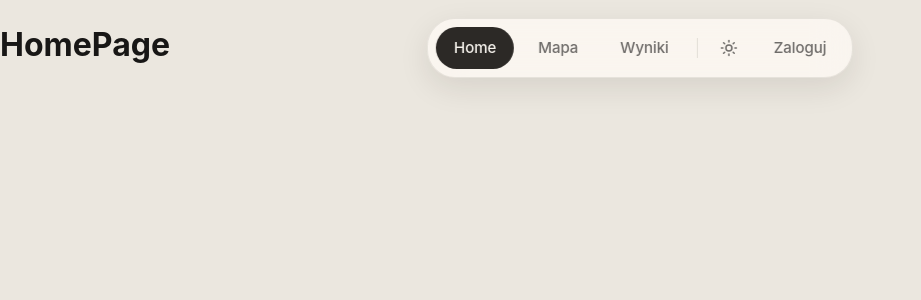
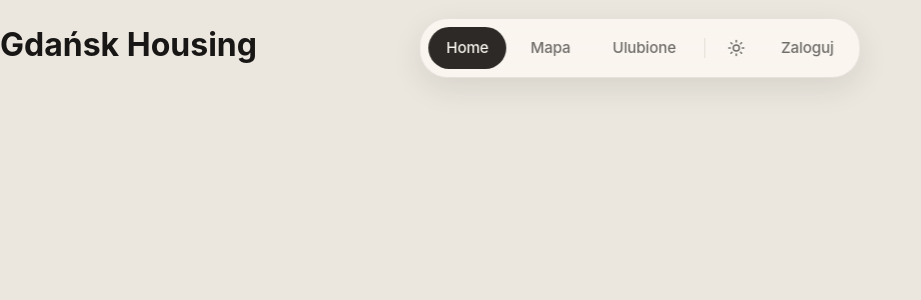
Before and after one commit to npnpdev/smart-apartment-map, a React app in the folder frontend/: page / in a window 1280 px wide. Shown: the top 300 px of the page, without its empty margins (0-921 px from the left). Built offline with nearby package versions, Linux system fonts and the light colour scheme; the HTML template or start-up script is replaced by a standard one.

Commit message:
Dodanie podstrony MostLiked

```diff
--- a/frontend/src/components/MainNavigation/MainNavigation.tsx
+++ b/frontend/src/components/MainNavigation/MainNavigation.tsx
@@ -6,11 +6,11 @@ import { useState, useEffect, useRef } from 'react';
 const NAV_LINKS = [
   { path: "/", label: "Home", exact: true },
   { path: "/map", label: "Mapa" },
-  { path: "/results", label: "Wyniki" },
+  { path: "/most-liked", label: "Ulubione" },
 ];
 
 export default function MainNavigation() {
-  const { email, cities, currentCity, changeCity } = useAppContext();
+  const { email, /*cities, currentCity, changeCity*/ } = useAppContext();
 
   // Dark mode z pamięcią w localStorage
   const [isDark, setIsDark] = useState(() => {
--- a/frontend/src/pages/HomePage.tsx
+++ b/frontend/src/pages/HomePage.tsx
@@ -1,3 +1,3 @@
 export default function HomePage() {
-    return <h1>HomePage</h1>;
+    return <h1>Gdańsk Housing</h1>;
 }
--- /dev/null
+++ b/frontend/src/pages/MostLiked.tsx
@@ -0,0 +1,3 @@
+export default function HomePage() {
+  return <h1>Moje polubienia</h1>;
+}
```
Also changed, not shown: frontend/src/App.tsx (+6 -4 lines), 1 other file (tests, documents, lock files or other folders).
